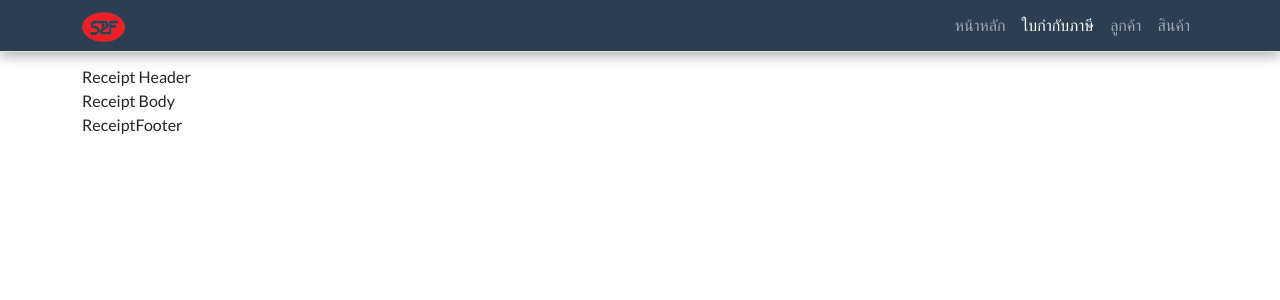
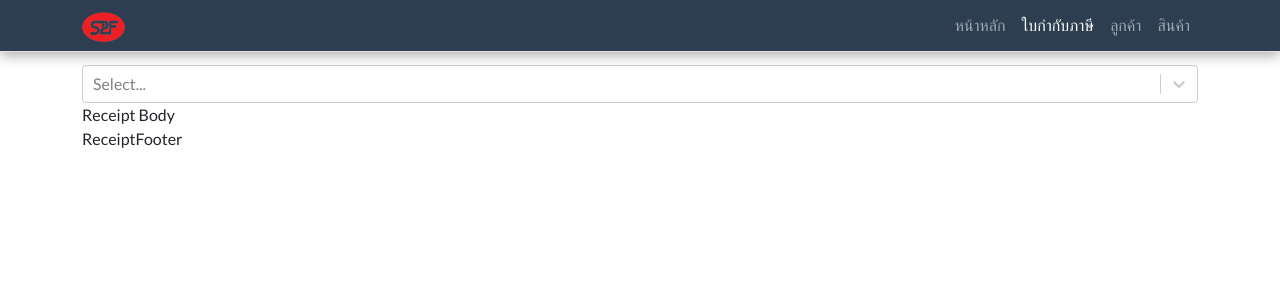
Before and after one commit to jakajee/spf, a React (Create React App) app in the folder ClientApp/: page /receipts in a window 1280 px wide. Shown: the top 300 px of the page. Built offline with nearby package versions, Linux system fonts and the light colour scheme; no server answers.

Commit message:
prototyping receipt form

```diff
--- a/ClientApp/src/components/Products/ProductForm.tsx
+++ b/ClientApp/src/components/Products/ProductForm.tsx
@@ -1,7 +1,8 @@
 import React from "react"
 import { useDispatch, useSelector } from "react-redux";
 import Select, { SingleValue } from "react-select";
-import { useDropdownUnits, Option } from "../../hooks/SystemData";
+import { Option } from "../../hooks/BaseModel";
+import { useDropdownUnits } from "../../hooks/SystemData";
 import { ApplicationState } from "../../store";
 import { ProductActions, ProductModel } from "../../store/ProductsStore";
 import Icon from "../../util/Icon";
@@ -62,7 +63,7 @@ function ProductForm() {
             ProductActions.selectProduct({
                 ...productModel,
                 unit: {
-                    id: value,
+                    id: value as number | null,
                     name: label
                 }
             })
--- a/ClientApp/src/components/Receipts/ReceiptHeader.tsx
+++ b/ClientApp/src/components/Receipts/ReceiptHeader.tsx
@@ -1,5 +1,12 @@
+import Select from "react-select";
+import { useCustomerList } from "../../hooks/MasterData";
+
 export default () => {
+    const customers = useCustomerList();
+
     return <>
-        <div>Receipt Header</div>
+        <div>
+            <Select options={customers} />
+        </div>
     </>;
 }
--- /dev/null
+++ b/ClientApp/src/hooks/BaseModel.ts
@@ -0,0 +1,9 @@
+export interface BaseDropdown {
+    id: number | null,
+    name: string | null
+}
+
+export interface Option {
+    value: number | string | null,
+    label: string | null
+}
--- /dev/null
+++ b/ClientApp/src/hooks/MasterData.ts
@@ -0,0 +1,31 @@
+import { useEffect, useState } from 'react';
+import api from '../api';
+import { CustomerModel } from '../store/CustomerStore';
+import { ProductModel } from '../store/ProductsStore';
+import { Option } from './BaseModel';
+
+
+function getMasterData<TModel>(controller: string, mapping: (item: TModel) => Option) {
+    const [datas, setDatas] = useState<Option[]>([]);
+    useEffect(() => {
+        (async () => {
+            const response = await api.get<TModel[]>(`${controller}/getall`);
+            const result = response.data.map<Option>(mapping);
+
+            setDatas(result);
+        })();
+    }, []);
+    return datas;
+}
+
+export const useCustomerList =
+    () => getMasterData<CustomerModel>("customers", item => ({
+        label: item.fullName,
+        value: item.id
+    }));
+
+export const useProductList =
+    () => getMasterData<ProductModel>("products", item => ({
+        label: item.name,
+        value: item.id
+    }));
```
Also changed, not shown: ClientApp/src/hooks/SystemData.ts (+1 -8 lines).
